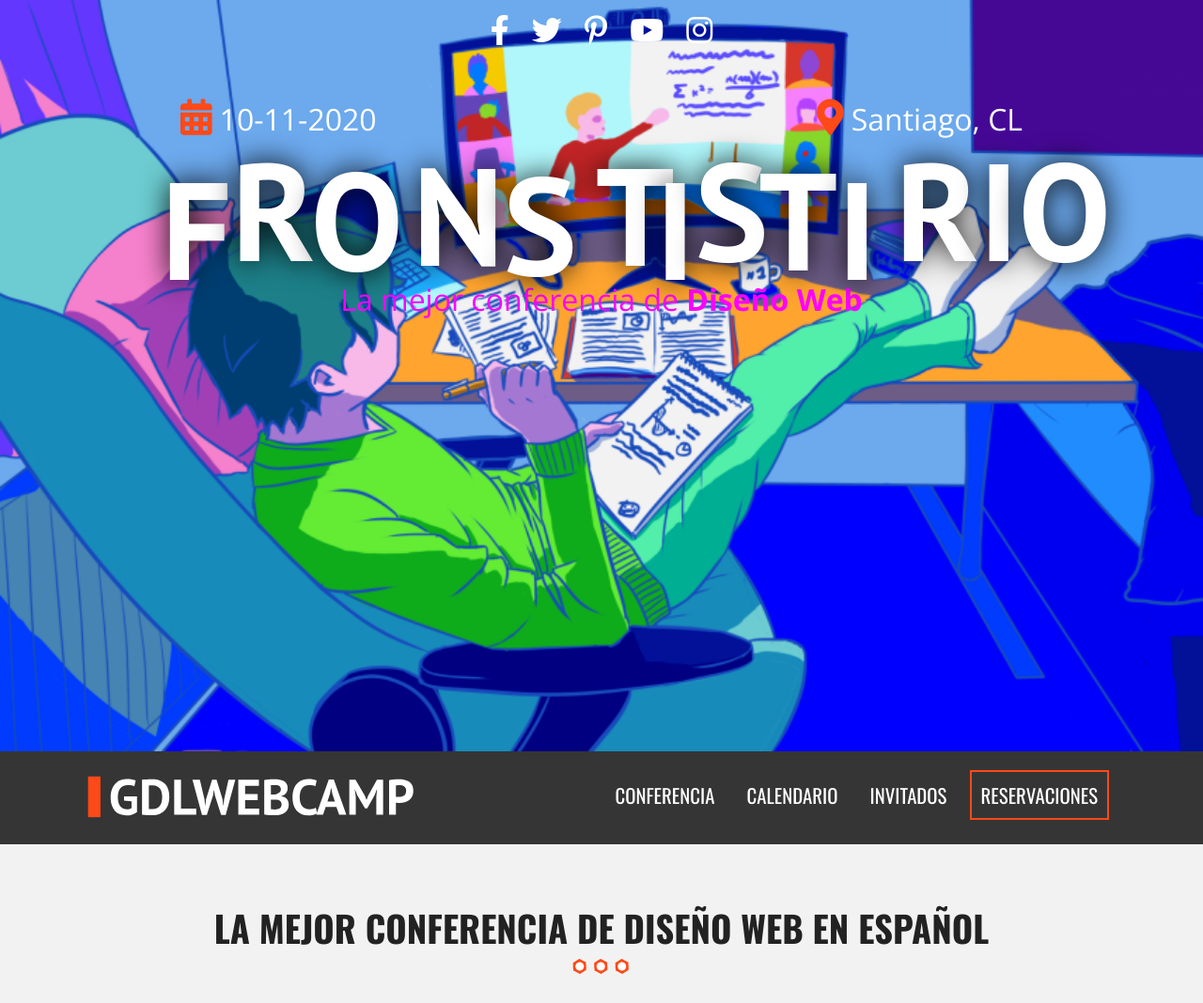
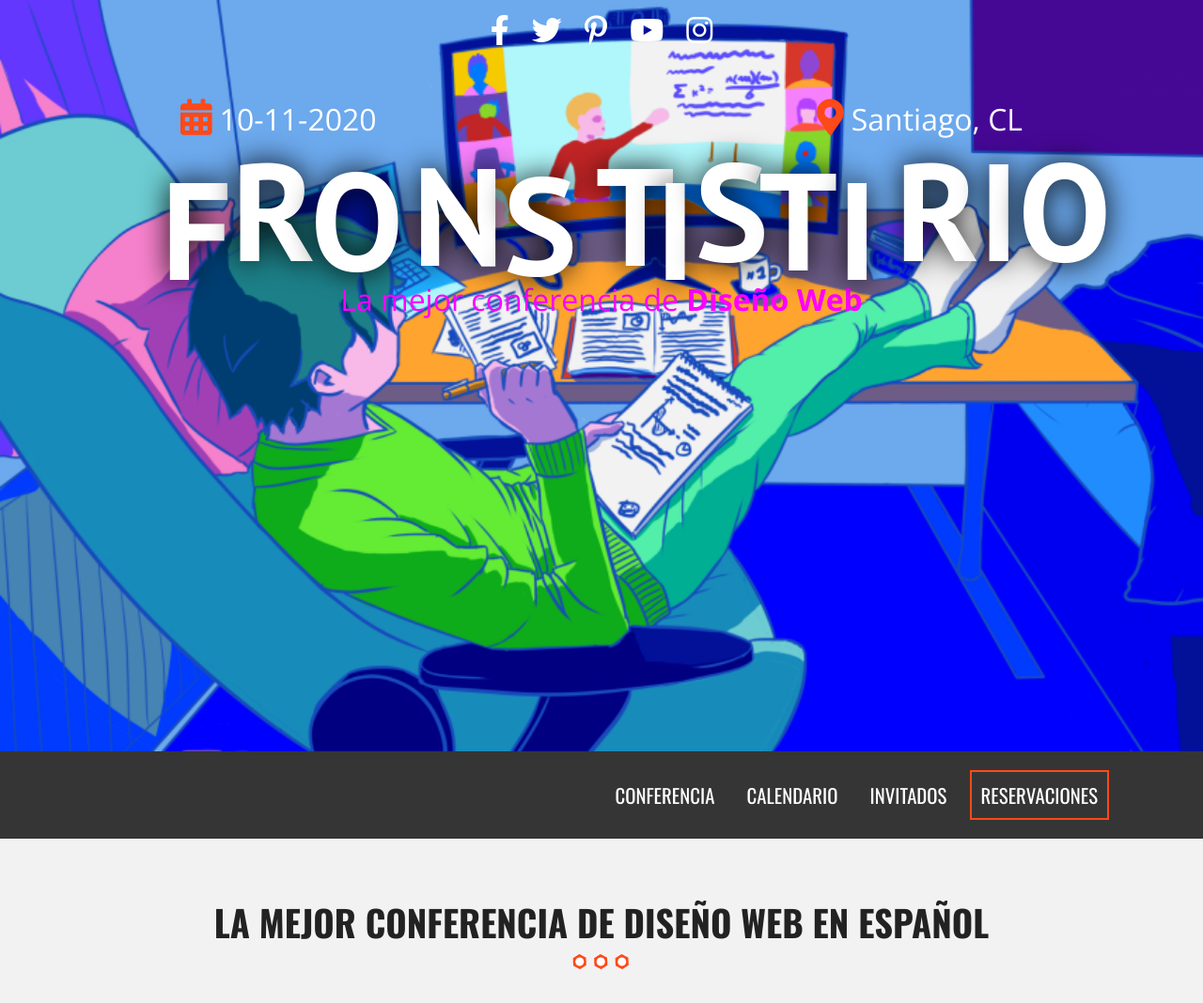
Before and after one commit to I-erko/frontistirio, a plain HTML site: page conferencia.html in a window 1280 px wide. Shown: the top 1068 px of the page at 94% size. Drawn offline with nearby package versions, Linux system fonts and the light colour scheme.

Commit message:
out logo
Se quitó el logo de prueba en la sección barra fixed. Recordar poner un logo alusivo al proyecto

```diff
--- a/conferencia.html
+++ b/conferencia.html
@@ -72,8 +72,6 @@
             <div class="logo">
 
                 <a href="index.html">
-
-                    <img src="img/logo.svg" alt="Imagen Logo">
 
                 </a>
 
```
Also changed, not shown: index.html (+0 -2 lines), registro.html (+0 -2 lines), img/logo.svg (deleted).
